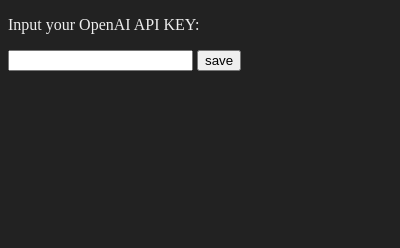
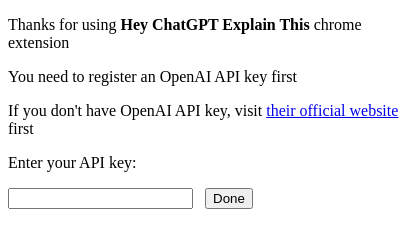
Before and after one commit to warren30815/hey-chatgpt-explain-this, a browser extension: page popup/popup.html in a window 400 px wide. Drawn offline with Linux system fonts and the light colour scheme.

Commit message:
[add] popup window when installed

```diff
--- a/popup/popup.css
+++ b/popup/popup.css
@@ -1,4 +1,8 @@
+.layout {
+    height: 150px;
+    width: 400px;
+}
+
 body {
-    background-color: #222;
-    color: #eee;
+    color: #000;
 }
--- a/popup/popup.html
+++ b/popup/popup.html
@@ -5,12 +5,18 @@
     <link rel="stylesheet" href="popup.css">
 </head>
 <body>
-    <p>Input your OpenAI API KEY:</p>
-    <input id="api_key_input_field" />
-    <button id="save_btn">save</button>
-    <script src="popup.js"></script>
+    <div class="layout">
+        <p>Thanks for using <b>Hey ChatGPT Explain This</b> chrome extension</p>
+        <p>You need to register an OpenAI API key first</p>
+        <p>
+            If you don't have OpenAI API key, visit
+            <a href="https://beta.openai.com/account/api-keys" target="_blank">their official website</a>
+            first
+        </p>
+        <p>Enter your API key:</p>
+        <input id="api_key_input_field" />
+        <button id="save_btn" style="margin-left: 8px;">Done</button>
+        <script src="popup.js"></script>
+    </div>
 </body>
 </html>
-
-
-<!-- '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' -->
```
Also changed, not shown: service-worker.js (+7 -1 lines), manifest.json.
